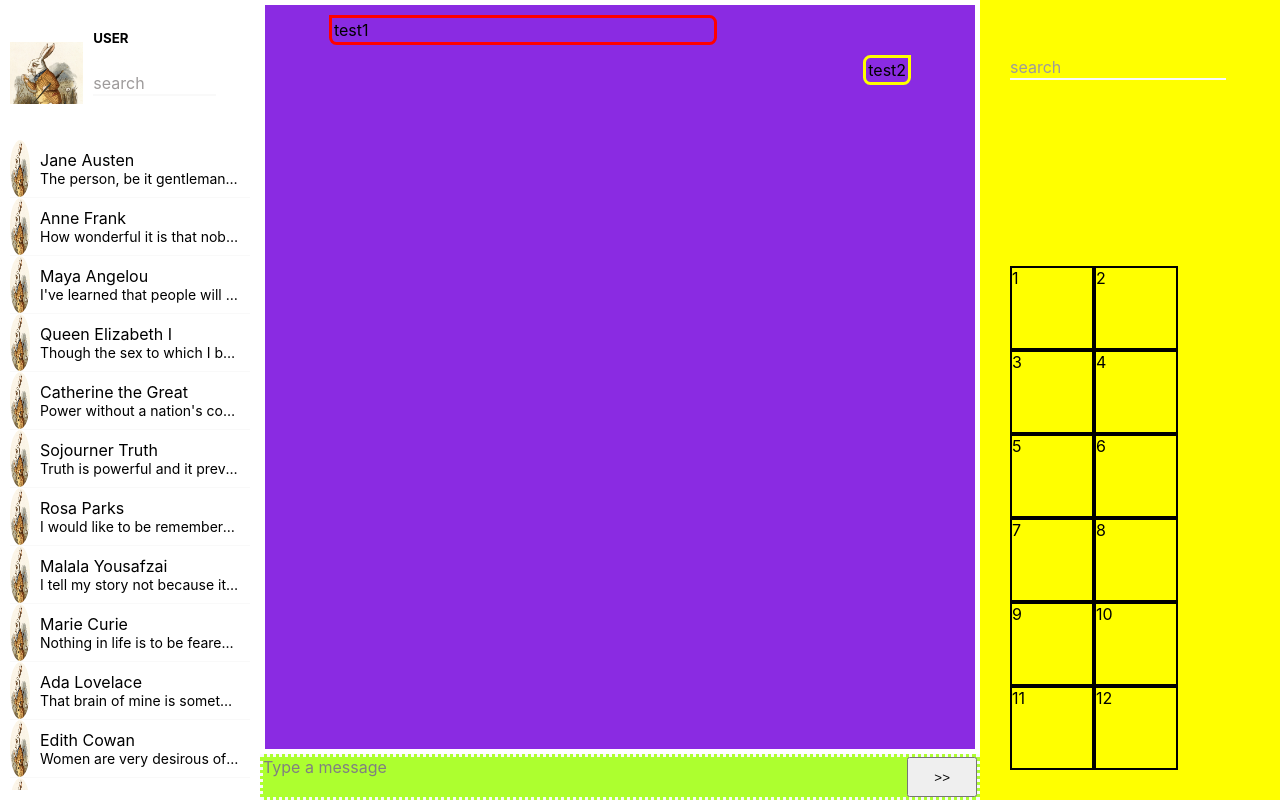
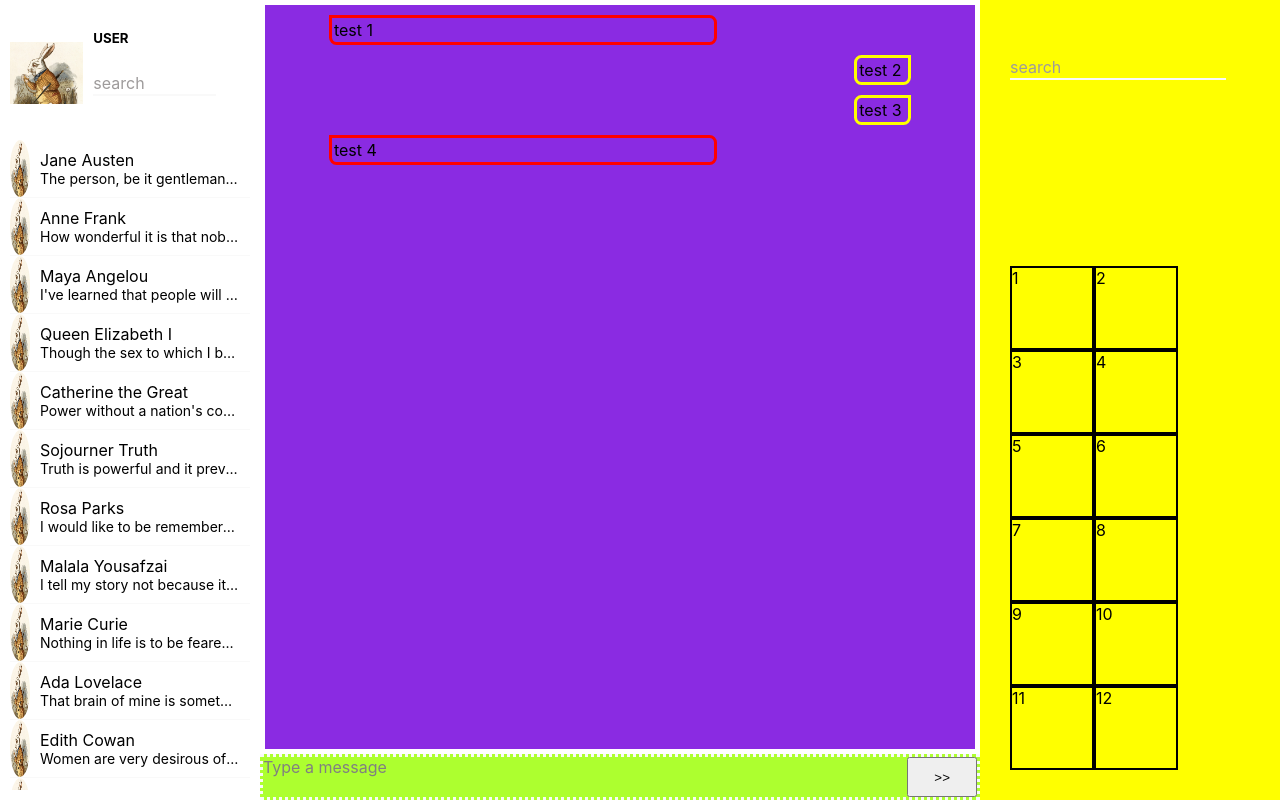
Before and after one commit to 1n3ffbl3/chat4people, a React (Create React App) app in the folder frontend/: page / in a window 1280 px wide. Built offline with nearby package versions, Linux system fonts and the light colour scheme.

Commit message:
Start to add logic to display message in chat box WIP

```diff
--- a/frontend/src/components/ChatBox/ChatBox.js
+++ b/frontend/src/components/ChatBox/ChatBox.js
@@ -1,25 +1,54 @@
-import React from 'react';
+import React, { useState } from 'react';
 
 import styles from './ChatBox.module.scss';
 import MessageBox from '../MessageBox/MessageBox.js';
 
-const ChatBox = () => (
+
+const mockedMessages = [
+  {
+    id: 1,
+    message: 'test 1 ',
+  },
+  {
+    id: 2,
+    message: 'test 2 ',
+  },
+  {
+    id: 2,
+    message: 'test 3 ',
+  },
+  {
+    id: 1,
+    message: 'test 4 ',
+  },
+];
+
+
+const ChatBox = () => {
+  const [messages, setMessages] = useState(mockedMessages);
+
+  const msgStyle = id => 1 === id ?  styles.messagesUser1 : styles.messagesUser2;
+  const addMsg = txt => setMessages([...messages, {id: 2, message: txt}]);
+
+  return(
     <>
       <div className={styles.chatContainer}>
         <div className={styles.chatBox}>
           <div className={styles.messages}>
-          <div className={styles.messagesUser1}>
-            test1
+            { messages.map(msg => (
+              <div className={msgStyle(msg.id)}>
+                {msg.message}
               </div>
-          <div className={styles.messagesUser2}>
-            test2
-          </div>
-
+            ))}
           </div>
         </div>
-      <MessageBox />
+        { /* TODO: Add better prop name to increase readibility */ }
+        <MessageBox sendMessage={addMsg}/>
       </div>
     </>
   );
+};
+
+// TODO: add propTypes
 
 export default ChatBox;
--- a/frontend/src/components/MessageBox/MessageBox.js
+++ b/frontend/src/components/MessageBox/MessageBox.js
@@ -3,11 +3,14 @@ import React from 'react';
 import styles from './MessageBox.module.scss';
 
 
-const MessageBox = () => (
+const MessageBox = ({ sendMessage }) => (
   <div className={styles.messageBox}>
+    { /* TODO: Read value from contentEditable div and pass to sendMessage */ }
     <div className={styles.msgType} contentEditable="true"></div>
-    <button className={styles.btnSendMsg}>>></button>
+    <button className={styles.btnSendMsg} onClick={() => sendMessage('TEST')}>>></button>
   </div>
 );
 
+// TODO: add propTypes
+
 export default MessageBox;
```
Lines whose indentation alone changed are shown as unchanged.
